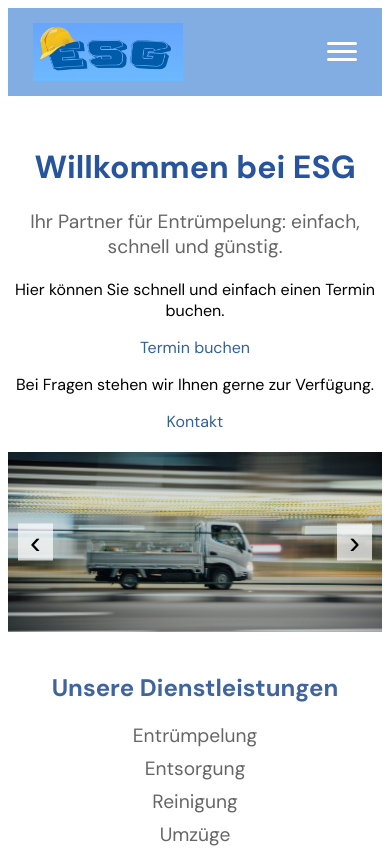
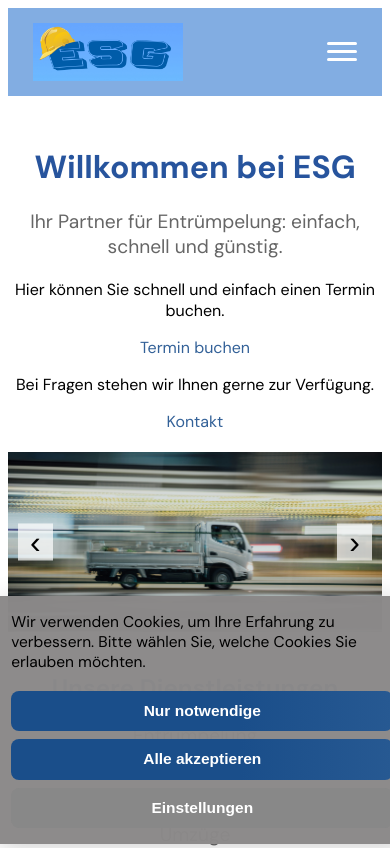
Before and after one commit to as070700/esg-el, a Nuxt app: page / in a window 390 px wide. Shown: the top 848 px of the page. Built offline with nearby package versions, Linux system fonts and the light colour scheme.

Commit message:
Cookie Banner hinzugefügt

```diff
--- a/app.vue
+++ b/app.vue
@@ -15,6 +15,8 @@
 /components
   |-- Navbar.vue          // Navigation für alle Seiten
   |-- Footer.vue          // Optionaler Footer
+  |-- Slideshow.vue       // Bilderslideshow auf der Startseite
+  |-- CookieBanner.vue    // Cookie-Hinweis
 /app.vue                 // Hauptlayout mit Navigation + Footer
 */
 
@@ -25,6 +27,7 @@
   <div>
     <Navigation />
     <NuxtPage />
+    <CookieBanner />
     <Footer />
   </div>
 </template>
@@ -32,4 +35,5 @@
 <script setup>
 import Navigation from '~/components/Navbar.vue'
 import Footer from '~/components/Footer.vue'
+import CookieBanner from '~/components/CookieBanner.vue'
 </script>
--- /dev/null
+++ b/components/CookieBanner.vue
@@ -0,0 +1,132 @@
+// ----------------------------
+// Datei: components/CookieBanner.vue
+// ----------------------------
+<template>
+  <div v-if="!consentGiven" class="cookie-banner">
+    <p>Wir verwenden Cookies, um Ihre Erfahrung zu verbessern. Bitte wählen Sie, welche Cookies Sie erlauben möchten.</p>
+    <div class="cookie-actions">
+      <button @click="acceptEssential">Nur notwendige</button>
+      <button @click="acceptAll">Alle akzeptieren</button>
+      <button class="settings" @click="showSettings = !showSettings">Einstellungen</button>
+    </div>
+    <div v-if="showSettings" class="cookie-settings">
+      <p><strong>Cookie-Einstellungen (Platzhalter):</strong></p>
+      <label>
+        <input type="checkbox" checked disabled /> Notwendige Cookies (immer aktiv)
+      </label>
+      <label>
+        <input type="checkbox" v-model="analytics" /> Statistik / Analyse Cookies
+      </label>
+      <button @click="saveSettings">Speichern</button>
+    </div>
+  </div>
+</template>
+
+<script setup>
+import { ref, onMounted } from 'vue';
+
+const consentGiven = ref(false);
+const showSettings = ref(false);
+const analytics = ref(false);
+
+onMounted(() => {
+  consentGiven.value = localStorage.getItem('cookieConsent') !== null;
+});
+
+function acceptEssential() {
+  localStorage.setItem('cookieConsent', JSON.stringify({ essential: true, analytics: false }));
+  consentGiven.value = true;
+}
+
+function acceptAll() {
+  localStorage.setItem('cookieConsent', JSON.stringify({ essential: true, analytics: true }));
+  consentGiven.value = true;
+}
+
+function saveSettings() {
+  localStorage.setItem('cookieConsent', JSON.stringify({ essential: true, analytics: analytics.value }));
+  consentGiven.value = true;
+}
+</script>
+
+<style scoped>
+.cookie-banner {
+  position: fixed;
+  bottom: 0;
+  left: 0;
+  width: 100%;
+  background: rgba(139, 137, 137, 0.98);
+  color: #f5f5f5;
+  padding: 1.2rem 1.5rem;
+  border-radius: 0;
+  box-shadow: 0 4px 24px rgba(0,0,0,0.18);
+  display: flex;
+  flex-direction: column;
+  align-items: stretch;
+  z-index: 1000;
+  font-size: 1rem;
+  gap: 1rem;
+  max-width: none;
+  transform: none;
+}
+.cookie-banner p {
+  margin: 0 0 0.5rem 0;
+  font-size: 1em;
+}
+.cookie-actions {
+  display: flex;
+  gap: 0.5rem;
+  flex-wrap: wrap;
+}
+button {
+  background: linear-gradient(90deg, #1a4e8a 60%, #275992 100%);
+  color: #fff;
+  border: none;
+  padding: 0.6rem 1.1rem;
+  cursor: pointer;
+  border-radius: 8px;
+  font-weight: 600;
+  font-size: 1em;
+}
+button.settings {
+  background: #888;
+}
+button:hover {
+  background: linear-gradient(90deg, #20436a 60%, #305176 100%);
+}
+.cookie-settings {
+  background: #222;
+  color: #fff;
+  border-radius: 10px;
+  padding: 1rem;
+  margin-top: 0.5rem;
+  font-size: 0.97em;
+  box-shadow: 0 2px 8px rgba(0,0,0,0.12);
+}
+.cookie-settings label {
+  display: block;
+  margin-bottom: 0.5rem;
+}
+.cookie-settings button {
+  margin-top: 0.5rem;
+  width: 100%;
+  background: #4caf50;
+}
+@media (max-width: 600px) {
+  .cookie-banner {
+    padding: 1rem 0.7rem;
+    font-size: 0.97rem;
+    max-width: 98vw;
+    gap: 0.7rem;
+  }
+  .cookie-actions {
+    flex-direction: column;
+    gap: 0.5rem;
+  }
+  button {
+    width: 100%;
+    padding: 0.7rem 0;
+    font-size: 1em;
+  }
+}
+</style>
```
